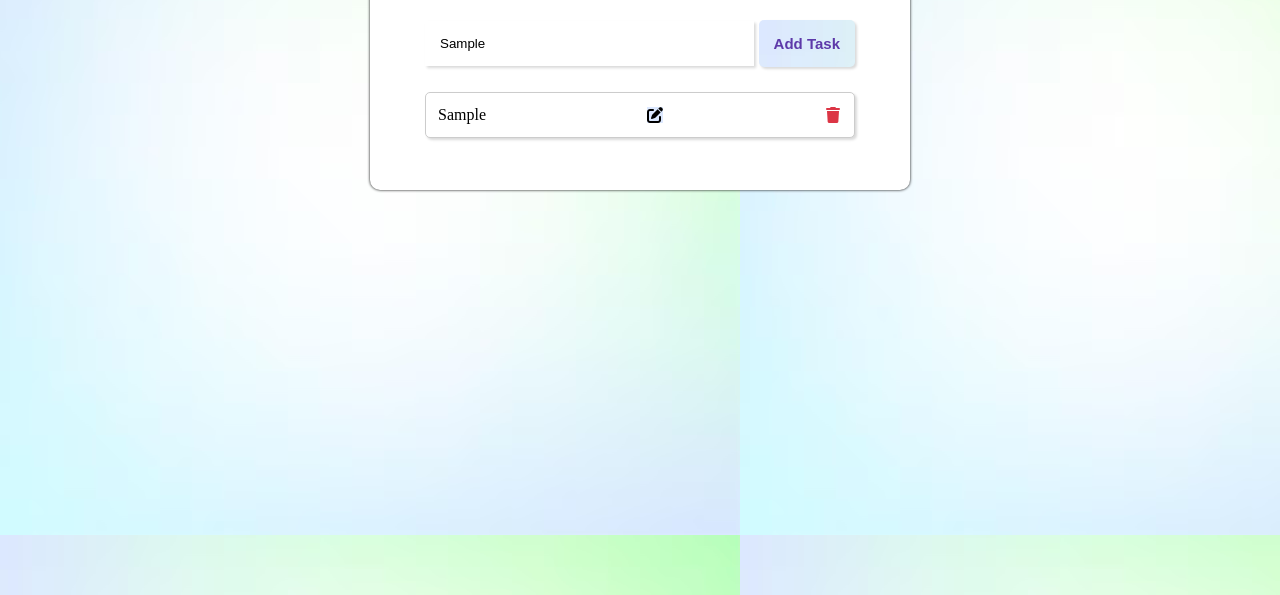
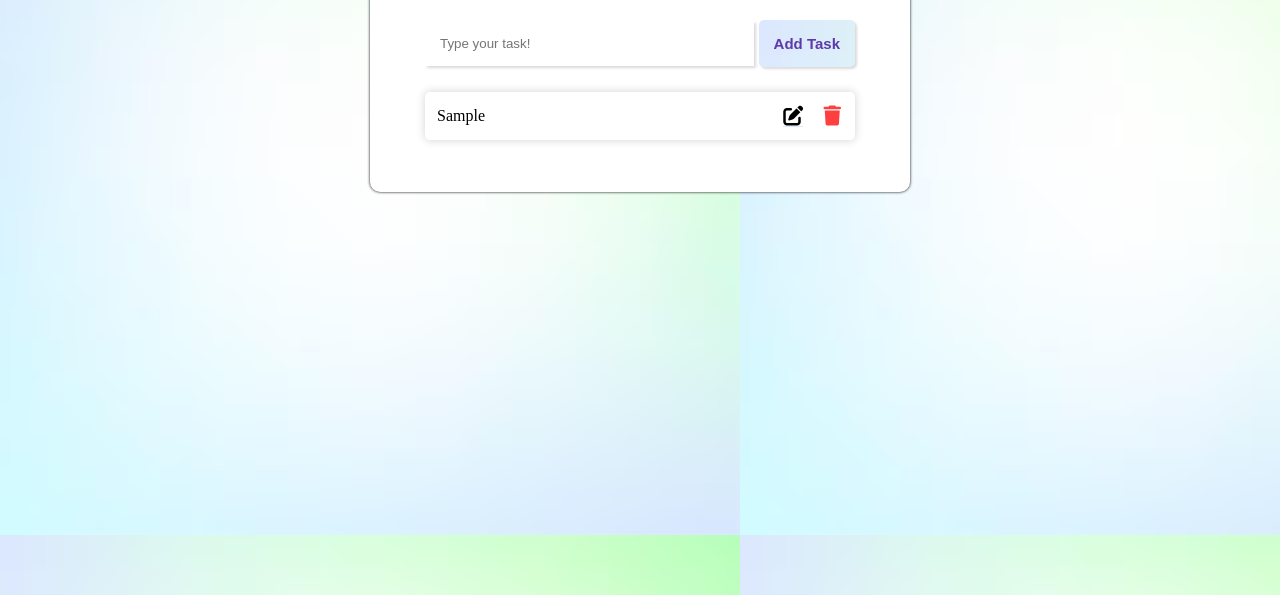
Before and after one commit to AbdulQuddus07/Todo-App-with-DOM-JavaScript, a plain HTML site: page index.html in a window 1280 px wide. Both pictures are taken after typing "Sample" into the empty fields and a click on the button "Add Task". Shown: the part 205-800 px from the top of the page. Drawn offline with Linux system fonts and the light colour scheme; a web font is replaced by a local one.

Commit message:
"try my code"

```diff
--- a/app.js
+++ b/app.js
@@ -1,11 +1,31 @@
 let inputs = document.getElementById("inputbox");
-let text = document.querySelector(".text");
+let listText = document.getElementById("list-text");
 function add() {
-    if (inputs.value == "") {
-        alert("Please enter a task")
-    } else {
-        let newElement = document.createElement("li");
-        newElement.innerHTML = `${inputs.value} <i class="fa-solid fa-pen-to-square"></i><i class="fa-solid fa-trash"></i>`
-        text.appendChild(newElement);
-    }
+  // if input is equal to null means no text then show alert
+  if (inputs.value == "") {
+    alert("Please enter a task");
+  } else {
+    // Created list
+    let newElementli = document.createElement("li");
+    // This code create paragraph
+    let newElementP = document.createElement("p");
+    // inside paragraph getting the value of inputs
+    newElementP.innerHTML = inputs.value;
+    newElementP.style.background = "none";
+    // this code will add paragraph inside list
+    newElementli.appendChild(newElementP);
+
+    // Created editIcon
+    let editbtn = document.createElement("icon");
+    editbtn.innerHTML = '<i class="fa-solid fa-pen-to-square">';
+    newElementli.appendChild(editbtn);
+    // Created deleteIcon
+    let deletebtn = document.createElement("icon");
+    deletebtn.innerHTML = '<i class="fa-solid fa-trash"></i>';
+    newElementli.appendChild(deletebtn);
+ // finaally adding listItem in todoList:
+    listText.appendChild(newElementli);
+    inputs.value = "";
+    // newElementli.innerHTML = `${inputs.value} <i class="fa-solid fa-pen-to-square"></i><i class="fa-solid fa-trash"></i>`;
+  }
 }
--- a/index.html
+++ b/index.html
@@ -1,28 +1,33 @@
 <!DOCTYPE html>
 <html lang="en">
   <head>
-    <meta charset="UTF-8">
-    <meta name="viewport" content="width=device-width, initial-scale=1.0">
+    <meta charset="UTF-8" />
+    <meta name="viewport" content="width=device-width, initial-scale=1.0" />
     <title>Todo-App</title>
-    <link rel="stylesheet" href="style.css">
-    <link rel="stylesheet" href="https://cdnjs.cloudflare.com/ajax/libs/font-awesome/6.5.2/css/all.min.css" integrity="sha512-SnH5WK+bZxgPHs44uWIX+LLJAJ9/2PkPKZ5QiAj6Ta86w+fsb2TkcmfRyVX3pBnMFcV7oQPJkl9QevSCWr3W6A==" crossorigin="anonymous" referrerpolicy="no-referrer" />
+    <link rel="stylesheet" href="style.css" />
+    <link
+      rel="stylesheet"
+      href="https://cdnjs.cloudflare.com/ajax/libs/font-awesome/6.5.2/css/all.min.css"
+      integrity="sha512-SnH5WK+bZxgPHs44uWIX+LLJAJ9/2PkPKZ5QiAj6Ta86w+fsb2TkcmfRyVX3pBnMFcV7oQPJkl9QevSCWr3W6A=="
+      crossorigin="anonymous"
+      referrerpolicy="no-referrer"
+    />
   </head>
   <body>
-
     <div class="todo-app">
       <h2>Todo Application</h2>
       <div class="input-add">
-        <input class="input" type="text" id="inputbox" placeholder="Type your task!">
+        <input
+          class="input"
+          type="text"
+          id="inputbox"
+          placeholder="Type your task!"
+        />
         <button class="add-button" onclick="add()">Add Task</button>
       </div>
-      <ul class="text" id="task-text">
-      </ul>
-      <div class="button">
-
+      <ul class="text" id="list-text"></ul>
+      <div class="button"></div>
     </div>
-    </div>
-
-
     <script src="app.js"></script>
   </body>
 </html>
--- a/style.css
+++ b/style.css
@@ -74,17 +74,25 @@ li {
   width: 430px;
   margin: 12px 25px 12px 25px;
   padding: 12px;
-  border: 1px solid #ccc;
+  border: none;
   border-radius: 5px;
   display: flex;
   justify-content: space-between;
   align-items: center;
-  box-shadow: rgba(0, 0, 0, 0.15) 1.95px 1.95px 2.6px;
+  box-shadow: 0px 0px 10px #d5d1d1;
 }
 .fa-trash {
-  background:none;
-  color: #dc3545;
-
+  background: white;
+  color:rgba(255, 0, 0, 0.753);
   padding: 2px 2px;
+  font-size: 20px;
   cursor: pointer;
 }
+.fa-pen-to-square{
+  background: white;
+  font-size: 20px;
+}
+ul li p{
+  flex: 0.9;
+
+}
```
Lines whose indentation alone changed are shown as unchanged.
